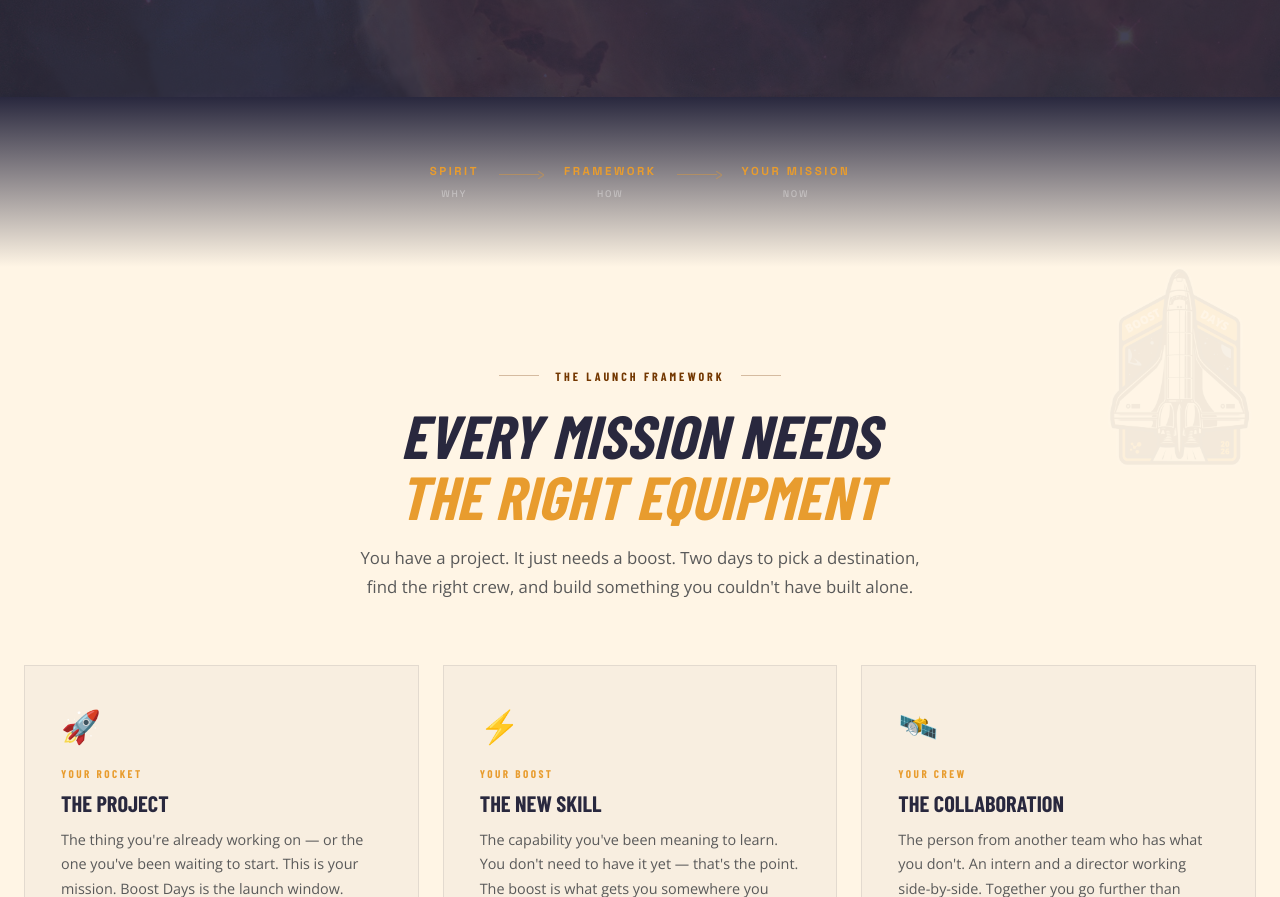
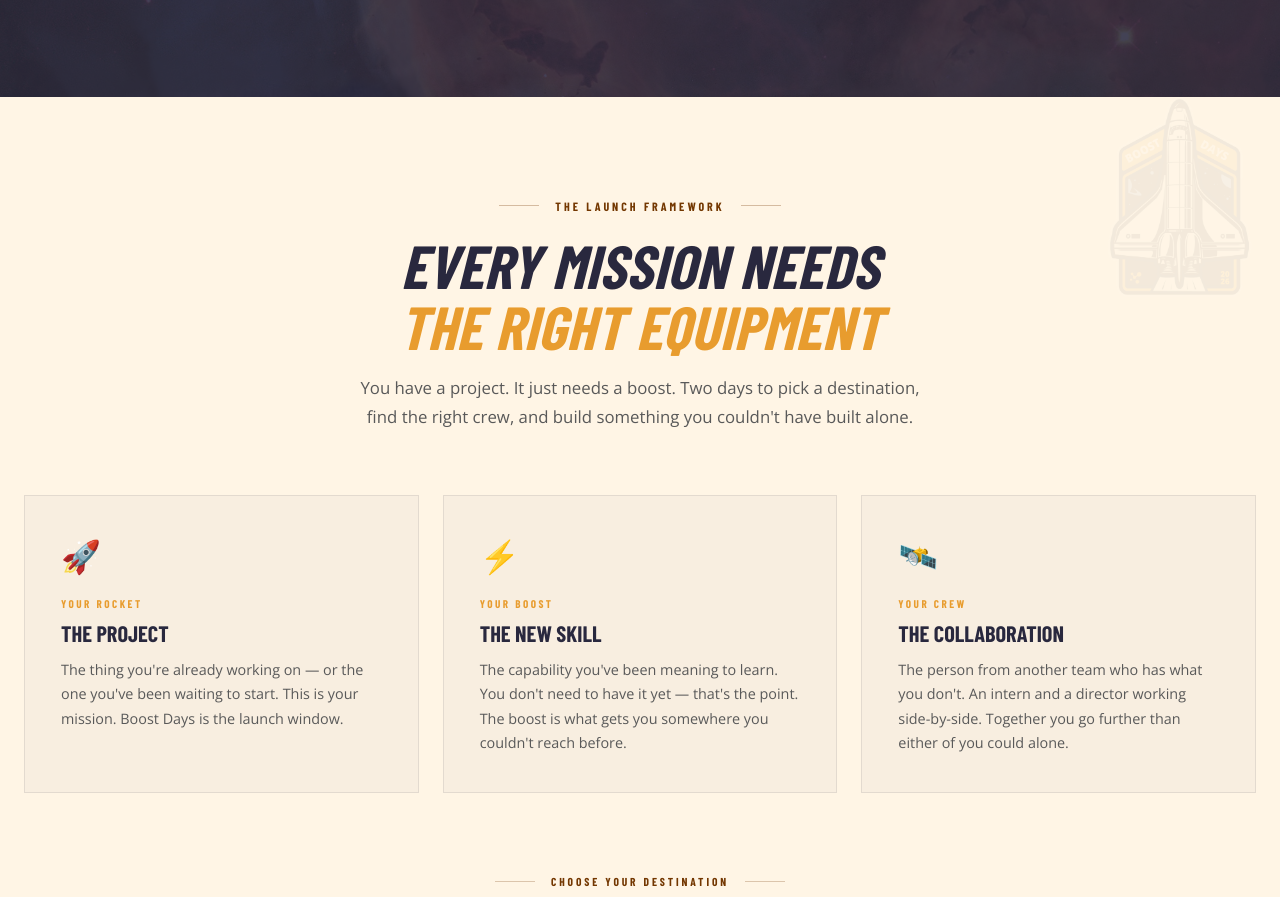
Before and after one commit to jessicathomsen-boop/boostdays, a website: page index.html in a window 1280 px wide. Shown: the part 3090-3987 px from the top of the page. Drawn offline with nearby package versions, Linux system fonts and the light colour scheme; a web font is replaced by a local one.

Commit message:
Remove transition strip

```diff
--- a/index.html
+++ b/index.html
@@ -724,40 +724,6 @@
 </section>
 
 
-<!-- ═══════════════════════════════════════════
-  TRANSITION STRIP
-════════════════════════════════════════════ -->
-<div aria-hidden="true" style="width:100%;height:170px;background:linear-gradient(180deg,#29283E 0%,#FFF5E5 100%);display:flex;align-items:center;justify-content:center;">
-  <div style="display:flex;align-items:center;gap:0;">
-
-    <div style="display:flex;flex-direction:column;align-items:center;gap:7px;">
-      <span style="font-family:'Space Grotesk',sans-serif;font-weight:700;font-size:0.72rem;letter-spacing:0.22em;text-transform:uppercase;color:#E89C2E;">Spirit</span>
-      <span style="font-family:'Space Grotesk',sans-serif;font-weight:500;font-size:0.6rem;letter-spacing:0.18em;text-transform:uppercase;color:rgba(255,255,255,0.35);">Why</span>
-    </div>
-
-    <div style="display:flex;align-items:center;gap:0;margin:0 20px;padding-bottom:14px;">
-      <div style="width:40px;height:1px;background:rgba(232,156,46,0.4);"></div>
-      <svg width="6" height="8" viewBox="0 0 6 8" fill="none" style="margin-left:-1px;" focusable="false"><path d="M0 0L6 4L0 8" stroke="#E89C2E" stroke-opacity="0.4" stroke-width="1.2"/></svg>
-    </div>
-
-    <div style="display:flex;flex-direction:column;align-items:center;gap:7px;">
-      <span style="font-family:'Space Grotesk',sans-serif;font-weight:700;font-size:0.72rem;letter-spacing:0.22em;text-transform:uppercase;color:#E89C2E;">Framework</span>
-      <span style="font-family:'Space Grotesk',sans-serif;font-weight:500;font-size:0.6rem;letter-spacing:0.18em;text-transform:uppercase;color:rgba(255,255,255,0.35);">How</span>
-    </div>
-
-    <div style="display:flex;align-items:center;gap:0;margin:0 20px;padding-bottom:14px;">
-      <div style="width:40px;height:1px;background:rgba(232,156,46,0.4);"></div>
-      <svg width="6" height="8" viewBox="0 0 6 8" fill="none" style="margin-left:-1px;" focusable="false"><path d="M0 0L6 4L0 8" stroke="#E89C2E" stroke-opacity="0.4" stroke-width="1.2"/></svg>
-    </div>
-
-    <div style="display:flex;flex-direction:column;align-items:center;gap:7px;">
-      <span style="font-family:'Space Grotesk',sans-serif;font-weight:700;font-size:0.72rem;letter-spacing:0.22em;text-transform:uppercase;color:#E89C2E;">Your Mission</span>
-      <span style="font-family:'Space Grotesk',sans-serif;font-weight:500;font-size:0.6rem;letter-spacing:0.18em;text-transform:uppercase;color:rgba(255,255,255,0.35);">Now</span>
-    </div>
-
-  </div>
-</div>
-
 
 <!-- ═══════════════════════════════════════════
   THE METAPHOR — LAUNCH ELEMENTS
```
